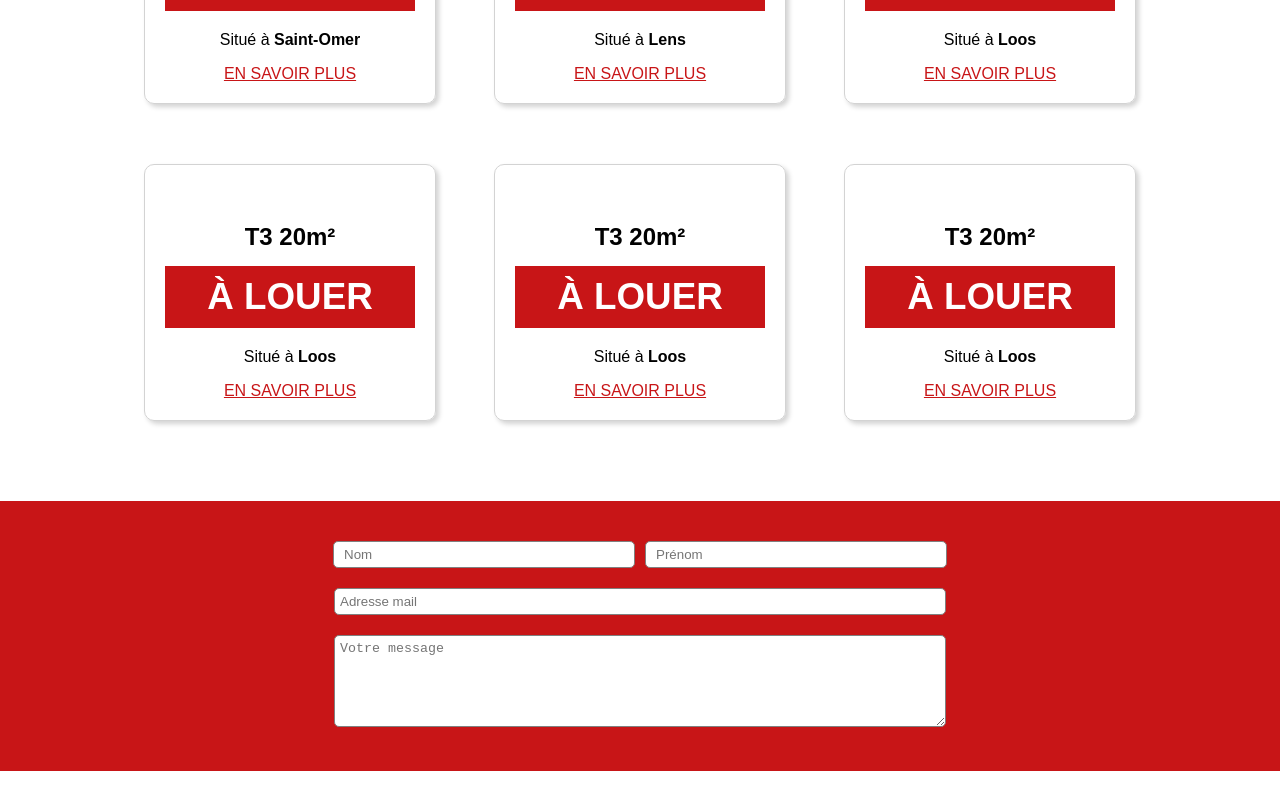
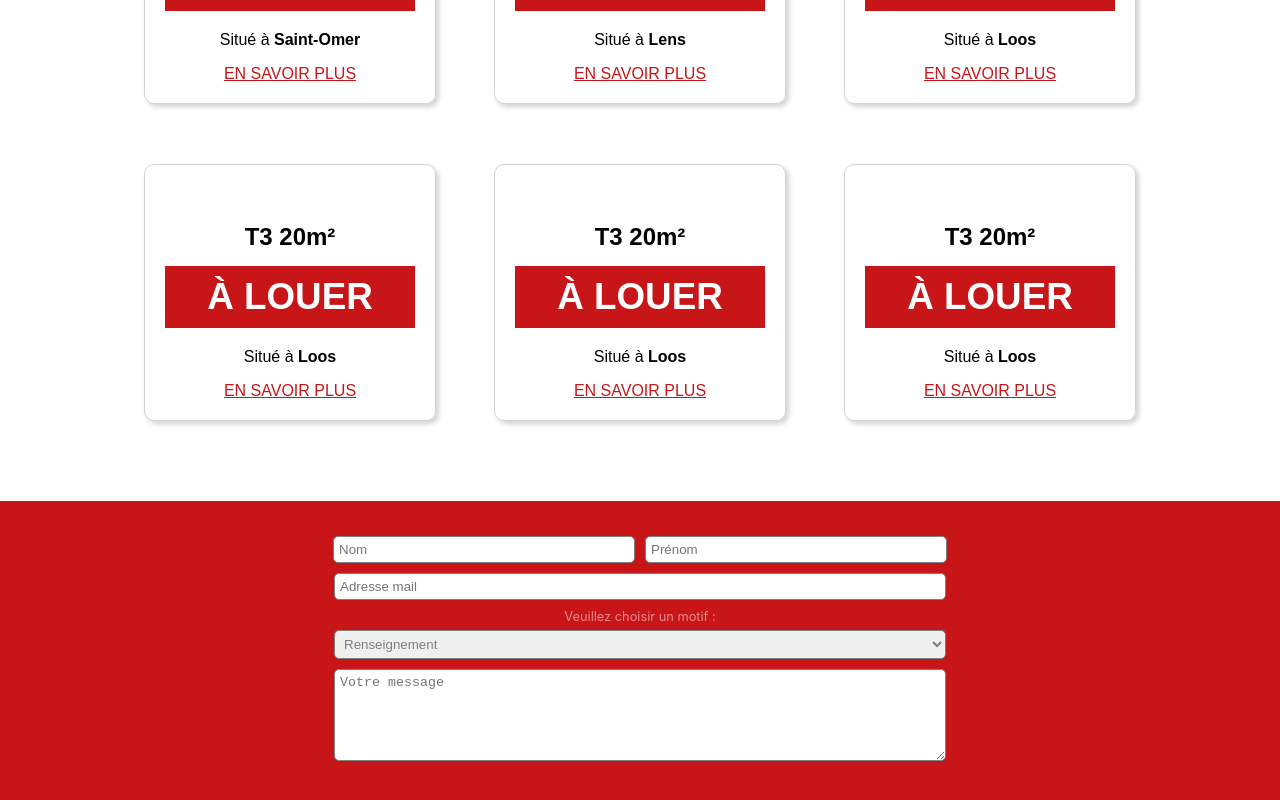
Before and after one commit to valentinbr16/4K_Immo, a React (Create React App) app: page / in a window 1280 px wide. Shown: the part 458-1258 px from the top of the page. Before the commit the page ends 1229 px from the top, so only its background shows below. Built offline with nearby package versions, Linux system fonts and the light colour scheme.

Commit message:
Amélioration formulaire input motif

```diff
--- a/src/Form.css
+++ b/src/Form.css
@@ -5,23 +5,30 @@
     background-color: #c81517;
 }
 
-.form__mail, .form__comment {
+.form__mail, .form__comment, .form__firstname, .form__lastname  {
     width: 285px;
     padding: 5px;
     margin: 5px 0;
+}
+
+.form__label {
+    margin: 5px 0;
+    font-size: 0.8rem;
+    color: rgba(255, 255, 255, 0.5);
+}
+
+.form__reason {
+    width: 300px;
+    padding: 5px;
+    margin: 5px 0;
+    color: grey;
 }
 
 .form__comment {
     height: 80px;
 }
 
-.form__firstname, .form__lastname {
-    width: 120px;
-    margin: 5px;
-    padding: 5px 10px;
-}
-
-.form__mail, .form__comment, .form__firstname, .form__lastname {
+.form__mail, .form__comment, .form__firstname, .form__lastname, .form__reason {
     border: solid 1px grey;
     border-radius: 5px;
 }
@@ -35,19 +42,34 @@
         width: 400px;
     }
 
+    .form__name {
+        display: flex;
+        justify-content: center;
+        flex-wrap: nowrap;
+    }
+
+    .form__reason {
+        width: 410px;
+    }
+
     .form__firstname, .form__lastname {
-        width: 180px;
+        width: 188px;
+        margin: 5px;
     }
 }
 
 @media screen and (min-width: 1024px) {
     .form__mail, .form__comment  {
         width: 600px;
-        margin: 10px 0;
+        margin: 5px 0;
+    }
+
+    .form__reason {
+        width: 612px;
     }
 
     .form__firstname, .form__lastname {
-        width: 280px;
-        margin: 10px 5px;
+        width: 290px;
+        margin: 5px;
     }
 }
--- a/src/Form.js
+++ b/src/Form.js
@@ -6,13 +6,29 @@ export default function Form() {
     return (
         <form className="form">
             <div id="contact" className="form__name">
-                <input className="form__firstname" id="firstname" placeholder="Nom" type="text" name="firstname" id="firstname" />
+                <div>
+                    <input className="form__firstname" id="firstname" placeholder="Nom" type="text" name="firstname" id="firstname" />
+                </div>
+                <div>
+                    <input className="form__lastname" id="lastname" placeholder="Prénom" type="text" name="lastname" id="lastname" />
+                </div>
 
-                <input className="form__lastname" id="lastname" placeholder="Prénom" type="text" name="lastname" id="lastname" />
             </div>
 
             <div>
                 <input className="form__mail" id="mail" placeholder="Adresse mail" type="email" name="email" id="email" />
+            </div>
+
+            <div>
+                <div>
+                    <label className="form__label" htmlFor="reason">Veuillez choisir un motif :</label>
+                </div>
+                <select className="form__reason" name="reason" id="reason" placeholder="Veuillez choisir un motif" required>
+                    <option value="renseignement">Renseignement</option>
+                    <option value="visite">Demande de visite</option>
+                    <option value="prereservation">Préréservation</option>
+                    <option value="autre">Autres</option>
+                </select>
             </div>
 
             <div>
```
